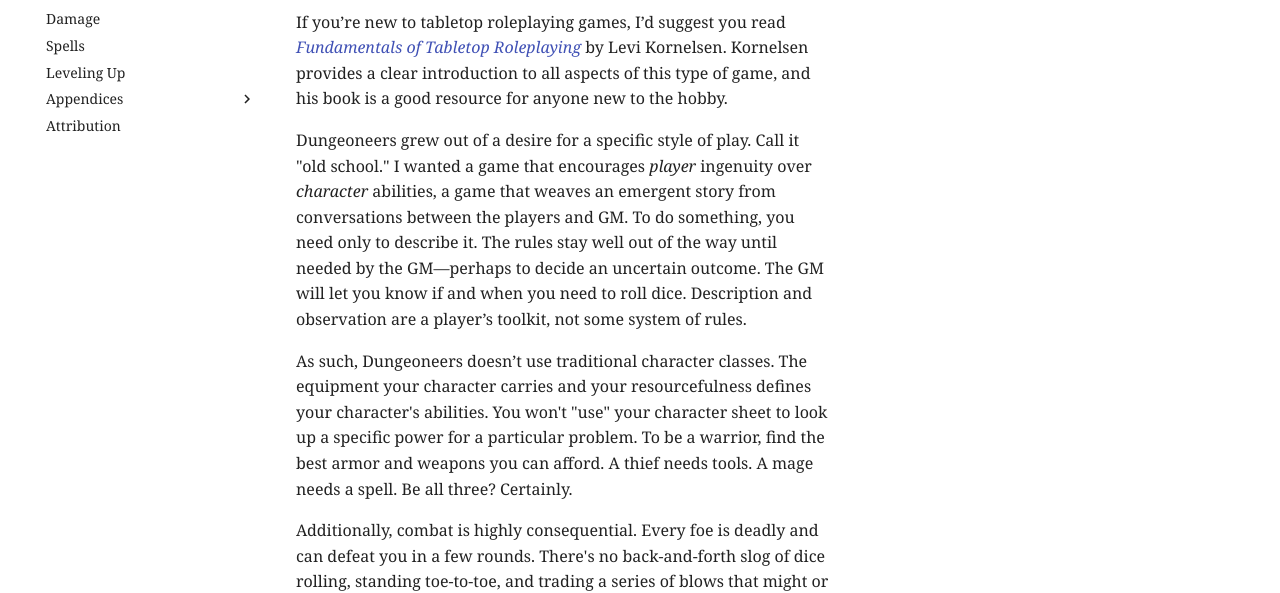
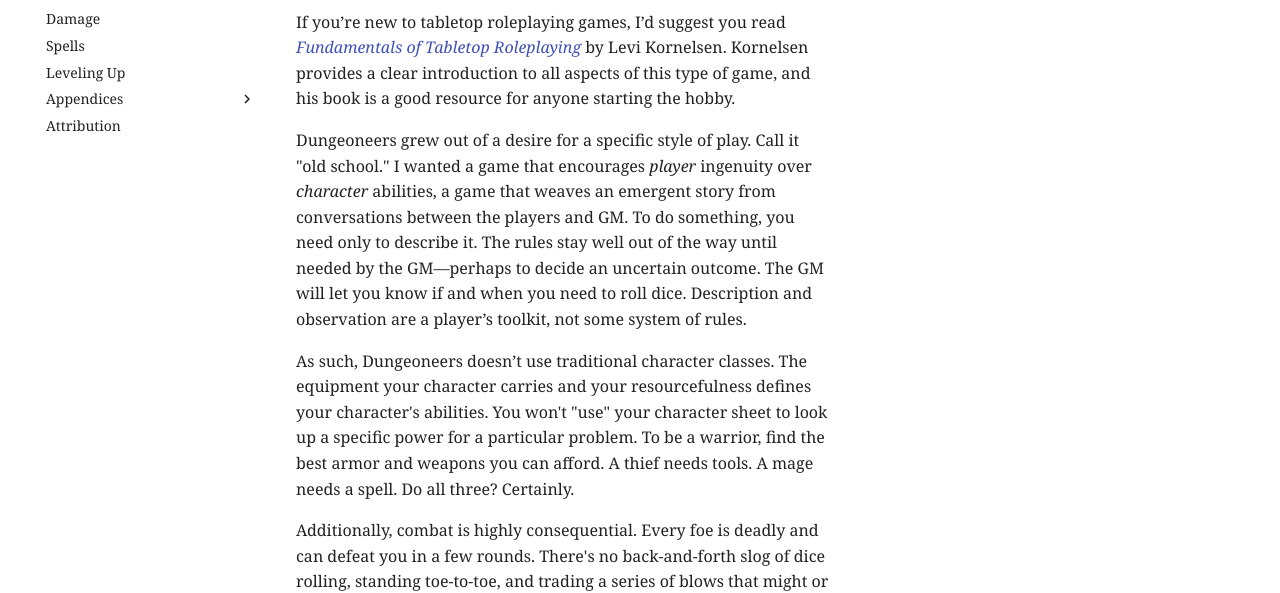
Before and after one commit to joemoose/dungeoneers.d20, an MkDocs documentation site: the page built from docs/index.md, in a window 1280 px wide and 900 px high, scrolled down 318 px. Shown: the part 224-817 px from the top of the window. Built offline with MkDocs 1.6.1 and Material for MkDocs 9.7.7, drawn with Linux system fonts in a browser that asks for light colours; comment, search, counter and statistics services are not loaded.

Commit message:
Update index.md

```diff
--- a/docs/index.md
+++ b/docs/index.md
@@ -19,11 +19,11 @@ DUNGEONEERS is a minimalist rules system for playing old-school tabletop fantasy
 
 Welcome to Dungeoneers! This guide is for players—it’s the resource I hand to new players at my table. It contains all the information you need to create your character, equip them, and head out on adventures.
 
-If you’re new to tabletop roleplaying games, I’d suggest you read [*Fundamentals of Tabletop Roleplaying*](https://levikornelsen.itch.io/fundamentals-of-tabletop-roleplaying) by Levi Kornelsen. Kornelsen provides a clear introduction to all aspects of this type of game, and his book is a good resource for anyone new to the hobby.
+If you’re new to tabletop roleplaying games, I’d suggest you read [*Fundamentals of Tabletop Roleplaying*](https://levikornelsen.itch.io/fundamentals-of-tabletop-roleplaying) by Levi Kornelsen. Kornelsen provides a clear introduction to all aspects of this type of game, and his book is a good resource for anyone starting the hobby.
 
 Dungeoneers grew out of a desire for a specific style of play. Call it "old school." I wanted a game that encourages *player* ingenuity over *character* abilities, a game that weaves an emergent story from conversations between the players and GM. To do something, you need only to describe it. The rules stay well out of the way until needed by the GM—perhaps to decide an uncertain outcome. The GM will let you know if and when you need to roll dice. Description and observation are a player’s toolkit, not some system of rules.
 
-As such, Dungeoneers doesn’t use traditional character classes. The equipment your character carries and your resourcefulness defines your character's abilities. You won't "use" your character sheet to look up a specific power for a particular problem. To be a warrior, find the best armor and weapons you can afford. A thief needs tools. A mage needs a spell. Be all three? Certainly.
+As such, Dungeoneers doesn’t use traditional character classes. The equipment your character carries and your resourcefulness defines your character's abilities. You won't "use" your character sheet to look up a specific power for a particular problem. To be a warrior, find the best armor and weapons you can afford. A thief needs tools. A mage needs a spell. Do all three? Certainly.
 
 Additionally, combat is highly consequential. Every foe is deadly and can defeat you in a few rounds. There's no back-and-forth slog of dice rolling, standing toe-to-toe, and trading a series of blows that might or might not hit. Attacks always hit; you only roll damage. There's no "encounter balance." Combat is a puzzle to solve rather than a simulation of attrition. You must gain tactical advantages and defeat opponents quickly and overwhelmingly or else retreat and try a different approach.
 
```
